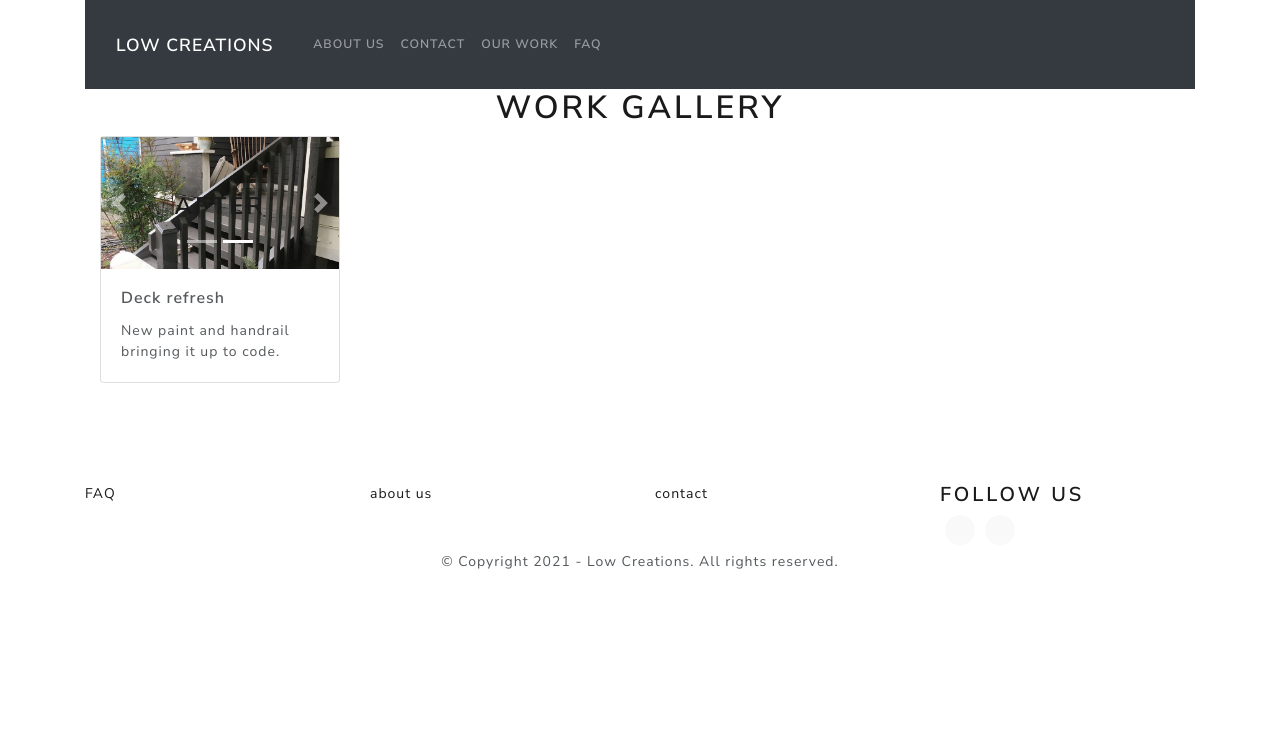
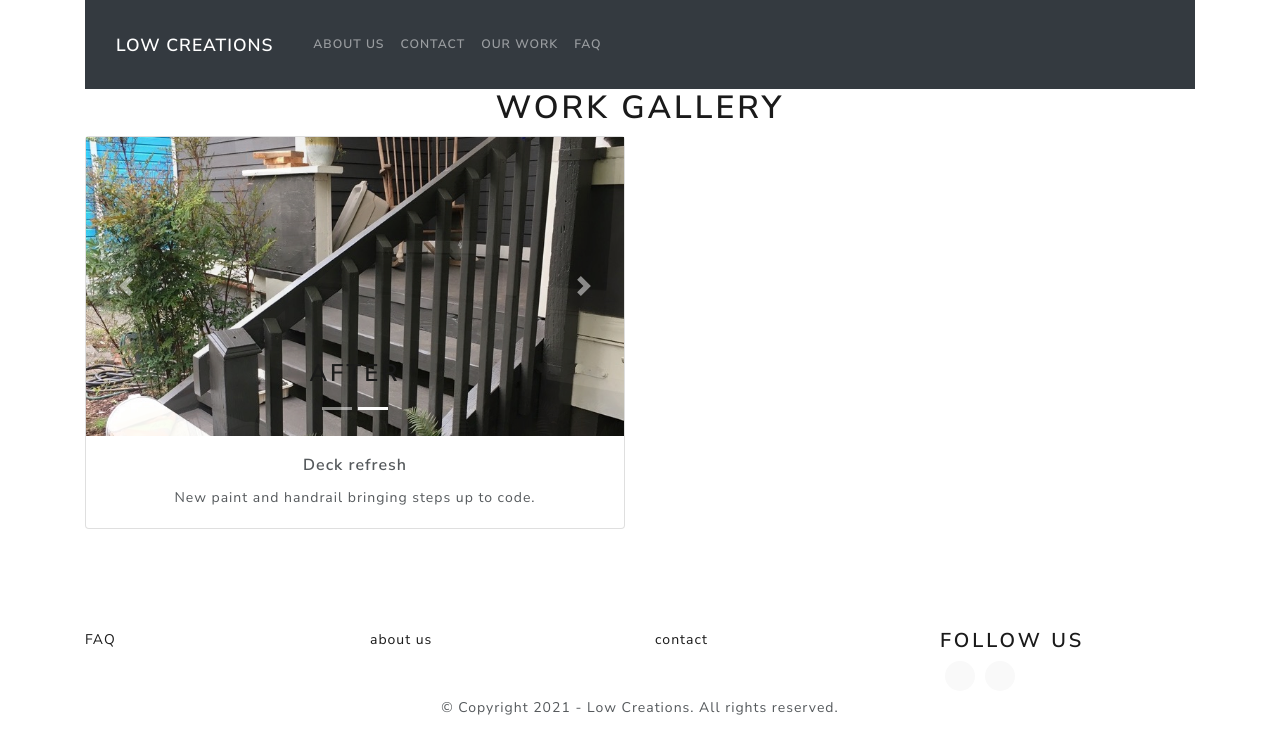
Before and after one commit to PeteLow-13/LowCreations, a React (Create React App) app: page /work in a window 1280 px wide. Shown: the top 754 px of the page. Built offline with nearby package versions, Linux system fonts and the light colour scheme.

Commit message:
removed Col redundancy

```diff
--- a/src/Components/ColeCarousel.js
+++ b/src/Components/ColeCarousel.js
@@ -1,13 +1,12 @@
 import React from 'react'
-import { Carousel, Image, Card, Col } from 'react-bootstrap';
+import { Carousel, Image, Card } from 'react-bootstrap';
 import coleBefore from '../Images/coleStepsBefore.jpeg'
 import coleAfter from '../Images/coleStepsAfter.jpeg'
 
 const ColeCarousel = () => {
     return (
       <>
-      <Col md={6}>
-        <Card style={{ width: 'auto' }} className='rounded'>
+        <Card style={{ width: 'auto' }} className='rounded text-center'>
           <Carousel fade>
         <Carousel.Item>
           <Image
@@ -35,11 +34,10 @@ const ColeCarousel = () => {
           <Card.Body>
             <Card.Title>Deck refresh</Card.Title>
             <Card.Text>
-             New paint and handrail bringing it up to code.
+             New paint and handrail bringing steps up to code.
             </Card.Text>
           </Card.Body>
           </Card>
-        </Col>
     </>
     )
 }
```
